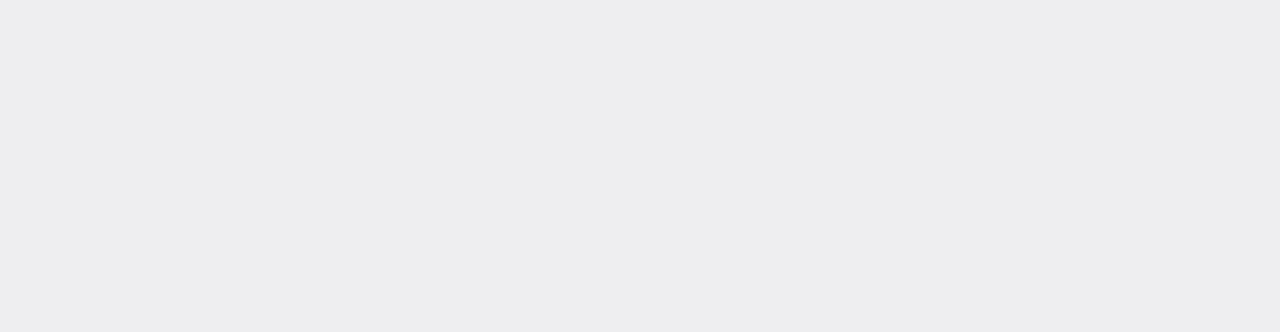
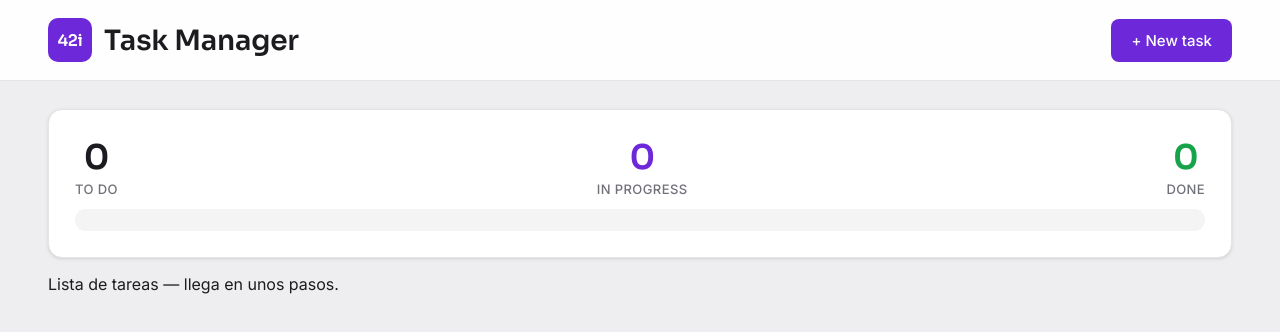
Before and after one commit to manuelahenaod/ToDoApp-42i, a React (Vite) app in the folder frontend/: page / in a window 1280 px wide. Shown: the top 332 px of the page. Built offline with nearby package versions, Linux system fonts and the light colour scheme; no server answers.

Commit message:
feat: add frontend header layout, badges and stats bar

```diff
--- a/frontend/package.json
+++ b/frontend/package.json
@@ -10,6 +10,7 @@
     "preview": "vite preview"
   },
   "dependencies": {
+    "lucide-react": "^1.42.0",
     "react": "^19.2.8",
     "react-dom": "^19.2.8",
     "react-router-dom": "^7.18.3"
--- a/frontend/src/App.tsx
+++ b/frontend/src/App.tsx
@@ -1,3 +1,17 @@
+import { BrowserRouter, Route, Routes } from 'react-router-dom';
+import Layout from './components/Layout';
+import HomePage from './pages/HomePage';
+
+const noop = () => {};
+
 export default function App() {
-  return null;
+  return (
+    <BrowserRouter>
+      <Routes>
+        <Route element={<Layout onNewTask={noop} />}>
+          <Route index element={<HomePage />} />
+        </Route>
+      </Routes>
+    </BrowserRouter>
+  );
 }
--- /dev/null
+++ b/frontend/src/components/Layout.css
@@ -0,0 +1,96 @@
+.app { min-height: 100vh; display: flex; flex-direction: column; }
+
+/* ============ HEADER (mobile) ============ */
+.header {
+  background: rgba(255, 255, 255, 0.9);
+  backdrop-filter: blur(8px);
+  border-bottom: 1px solid var(--color-border);
+  position: sticky;
+  top: 0;
+  z-index: 30;
+}
+
+.header-inner {
+  display: flex;
+  align-items: center;
+  gap: 12px;
+  padding: 12px 16px;
+  max-width: 1400px;
+  margin: 0 auto;
+}
+
+.brand {
+  display: flex;
+  align-items: center;
+  font-family: var(--sora);
+  font-weight: 600;
+  letter-spacing: -0.2px;
+  cursor: pointer;
+}
+
+.brand-mark {
+  width: 34px;
+  height: 34px;
+  background: var(--color-primary);
+  border-radius: 8px;
+  display: flex;
+  align-items: center;
+  justify-content: center;
+  font-family: var(--sora);
+  font-size: 13px;
+  font-weight: 600;
+  color: var(--color-white);
+}
+
+.header-title {
+  font-family: var(--sora);
+  font-weight: 600;
+  font-size: 17px;
+  letter-spacing: -0.2px;
+  flex: 1;
+}
+
+.btn-primary {
+  background: var(--color-primary);
+  color: #fff;
+  border: none;
+  padding: 8px 14px;
+  border-radius: 8px;
+  font-size: 13px;
+  font-weight: 500;
+  cursor: pointer;
+  white-space: nowrap;
+  transition: box-shadow 0.12s;
+}
+
+.btn-primary:hover { box-shadow: 0 2px 8px rgba(109, 40, 217, 0.35); }
+
+.content { padding: 16px; }
+
+/* ============ TABLET ============ */
+@media (min-width: 768px) {
+  .header-inner { padding: 14px 24px; }
+  .content { padding: 20px 24px; }
+}
+
+/* ============ DESKTOP ============ */
+@media (min-width: 1024px) {
+  .header-inner { padding: 16px 32px; max-width: none; }
+
+  .brand-mark { width: 38px; height: 38px; font-size: 14px; }
+  .header-title { font-size: 24px; }
+  .btn-primary { padding: 10px 16px; font-size: 14px; }
+
+  .content { max-width: none; margin: 0; padding: 24px 32px; }
+}
+
+/* ============ WIDESCREEN ============ */
+@media (min-width: 1280px) {
+  .header-inner { padding: 18px 48px; }
+
+  .brand-mark { width: 44px; height: 44px; font-size: 16px; border-radius: 10px; }
+  .header-title { font-size: 28px; }
+  .btn-primary { padding: 12px 20px; font-size: 15px; }
+
+  .content { padding: 28px 48px; }
+}
--- /dev/null
+++ b/frontend/src/components/Layout.tsx
@@ -0,0 +1,33 @@
+import { Outlet, useLocation, useNavigate } from 'react-router-dom';
+import './Layout.css';
+
+interface LayoutProps {
+  onNewTask: () => void;
+}
+
+export default function Layout({ onNewTask }: LayoutProps) {
+  const location = useLocation();
+  const navigate = useNavigate();
+
+  return (
+    <div className="app">
+      <header className="header">
+        <div className="header-inner">
+          <div className="brand" onClick={() => navigate('/')}>
+            <span className="brand-mark">42i</span>
+          </div>
+          <h1 className="header-title">
+            {location.pathname === '/' ? 'Task Manager' : 'Task Details'}
+          </h1>
+          <button type="button" className="btn-primary" onClick={onNewTask}>
+            + New task
+          </button>
+        </div>
+      </header>
+
+      <main className="content">
+        <Outlet />
+      </main>
+    </div>
+  );
+}
--- /dev/null
+++ b/frontend/src/components/StatsBar.css
@@ -0,0 +1,76 @@
+.stats {
+  background: var(--color-white);
+  border: 1px solid var(--color-border);
+  border-radius: 12px;
+  padding: 14px;
+  box-shadow: var(--shadow);
+  margin-bottom: 16px;
+}
+
+.stats-row {
+  display: flex;
+  justify-content: space-between;
+  margin-bottom: 12px;
+}
+
+.stat { text-align: center; }
+
+.stat-value {
+  font-family: var(--sora);
+  font-weight: 600;
+  font-size: 20px;
+  letter-spacing: -0.5px;
+}
+
+.stat--todo .stat-value { color: var(--color-ink); }
+.stat--progress .stat-value { color: var(--color-primary); }
+.stat--done .stat-value { color: var(--done-text); }
+
+.stat-label {
+  display: block;
+  font-size: 10px;
+  text-transform: uppercase;
+  letter-spacing: 0.4px;
+  color: var(--color-muted);
+  font-weight: 500;
+  margin-top: 2px;
+}
+
+.bar-stacked {
+  display: flex;
+  gap: 2px;
+  height: 10px;
+  background: var(--color-surface);
+  border-radius: 999px;
+  overflow: hidden;
+}
+
+.seg { height: 100%; border-radius: 999px; }
+
+.seg--todo { background: #c3c3cc; }
+.seg--progress { background: var(--color-primary); }
+.seg--done { background: #22c55e; }
+
+/* ============ TABLET ============ */
+@media (min-width: 768px) {
+  .stats { padding: 18px; }
+  .stat-value { font-size: 26px; }
+  .stat-label { font-size: 11px; }
+  .bar-stacked { height: 14px; }
+}
+
+/* ============ DESKTOP ============ */
+@media (min-width: 1024px) {
+  .stats { padding: 22px; border-radius: 14px; }
+  .stat-value { font-size: 30px; }
+  .stat-label { font-size: 12px; }
+  .bar-stacked { height: 18px; }
+}
+
+/* ============ WIDESCREEN ============ */
+@media (min-width: 1280px) {
+  .stats { padding: 26px; }
+  .stat-value { font-size: 34px; }
+  .stat-label { font-size: 13px; }
+  .bar-stacked { height: 22px; }
+}
--- /dev/null
+++ b/frontend/src/components/StatsBar.tsx
@@ -0,0 +1,36 @@
+import type { GlobalStats } from '../types/task';
+import './StatsBar.css';
+
+export default function StatsBar({ stats }: { stats: GlobalStats | null }) {
+  const todo = stats?.todo ?? 0;
+  const progress = stats?.in_progress ?? 0;
+  const done = stats?.done ?? 0;
+  const total = stats?.total ?? 0;
+
+  const pct = (n: number) => (total > 0 ? (n / total) * 100 : 0);
+
+  return (
+    <section className="stats">
+      <div className="stats-row">
+        <div className="stat stat--todo">
+          <div className="stat-value">{todo}</div>
+          <span className="stat-label">To do</span>
+        </div>
+        <div className="stat stat--progress">
+          <div className="stat-value">{progress}</div>
+          <span className="stat-label">In progress</span>
+        </div>
+        <div className="stat stat--done">
+          <div className="stat-value">{done}</div>
+          <span className="stat-label">Done</span>
+        </div>
+      </div>
+
+      <div className="bar-stacked">
+        <div className="seg seg--todo" style={{ width: `${pct(todo)}%` }} />
+        <div className="seg seg--progress" style={{ width: `${pct(progress)}%` }} />
+        <div className="seg seg--done" style={{ width: `${pct(done)}%` }} />
+      </div>
+    </section>
+  );
+}
--- /dev/null
+++ b/frontend/src/pages/HomePage.tsx
@@ -0,0 +1,21 @@
+import { useEffect, useState } from 'react';
+import { getStats } from '../api/task';
+import StatsBar from '../components/StatsBar';
+import type { GlobalStats } from '../types/task';
+
+export default function HomePage() {
+  const [stats, setStats] = useState<GlobalStats | null>(null);
+
+  useEffect(() => {
+    getStats()
+      .then(setStats)
+      .catch(() => setStats(null));
+  }, []);
+
+  return (
+    <div>
+      <StatsBar stats={stats} />
+      <p>Lista de tareas — llega en unos pasos.</p>
+    </div>
+  );
+}
```
Also changed, not shown: frontend/src/components/Badge.css (added, +20 -0 lines), frontend/src/components/Badge.tsx (added, +23 -0 lines), 1 other file (tests, documents, lock files or other folders).
